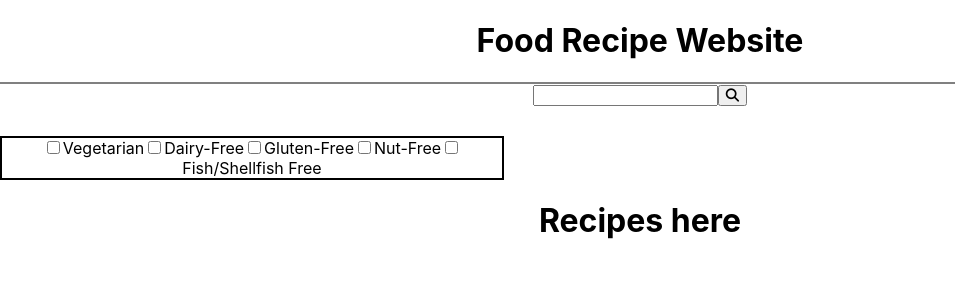
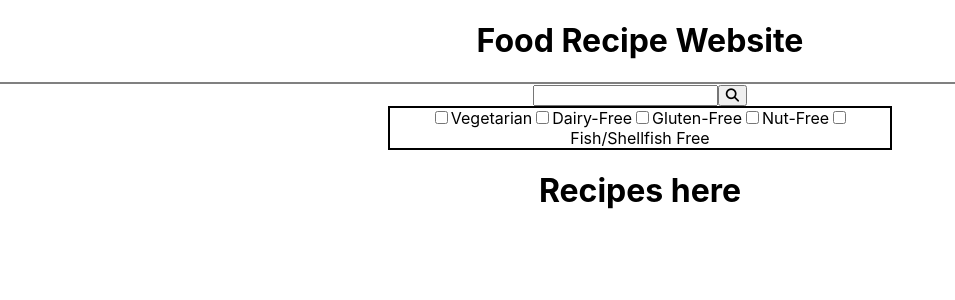
Before and after one commit to zherdrich/Recipe-App, a React (Create React App) app: page / in a window 1280 px wide. Shown: the top 300 px of the page, without its empty margins (0-955 px from the left). Built offline with nearby package versions, Linux system fonts and the light colour scheme.

Commit message:
added filter.tsx

```diff
--- /dev/null
+++ b/src/components/Filters.tsx
@@ -0,0 +1,20 @@
+export default function Filters() {
+  return (
+    <div className="filterSection">
+      <input id="vegetarian" type="checkbox" />
+      <label htmlFor="vegetarian">Vegetarian</label>
+
+      <input id="dairyfree" type="checkbox" />
+      <label htmlFor="dairyfree">Dairy-Free</label>
+
+      <input id="glutenfree" type="checkbox" />
+      <label htmlFor="glutenfree">Gluten-Free</label>
+
+      <input id="nutfree" type="checkbox" />
+      <label htmlFor="nutfree">Nut-Free</label>
+
+      <input id="shellfishfree" type="checkbox" />
+      <label htmlFor="shellfishfree">Fish/Shellfish Free</label>
+    </div>
+  );
+}
--- a/src/components/HomePage.css
+++ b/src/components/HomePage.css
@@ -1,6 +1,6 @@
 .HomePage .filterSection {
-    border: 2px solid black;
-    margin-top: 30px;
-    width: 500px;
-
+  border: 2px solid black;
+  margin-top: 30px;
+  width: 500px;
+  margin: auto;
 }
--- a/src/components/HomePage.tsx
+++ b/src/components/HomePage.tsx
@@ -1,8 +1,10 @@
 import { useState } from "react";
 import { Recipe } from "../models/id-model";
 import getRecipes from "../services/getRecipe";
+import Filters from "./Filters";
 import "./HomePage.css";
 import RecipeList from "./RecipeList";
+
 // use effect calls the function from getID
 export default function HomePage() {
   const [searchInput, setSearchInput] = useState<string>("");
@@ -36,22 +38,7 @@ export default function HomePage() {
           <i className="fa-solid fa-magnifying-glass"></i>
         </button>
       </div>
-      <div className="filterSection">
-        <input id="vegetarian" type="checkbox" />
-        <label htmlFor="vegetarian">Vegetarian</label>
-
-        <input id="dairyfree" type="checkbox" />
-        <label htmlFor="dairyfree">Dairy-Free</label>
-
-        <input id="glutenfree" type="checkbox" />
-        <label htmlFor="glutenfree">Gluten-Free</label>
-
-        <input id="nutfree" type="checkbox" />
-        <label htmlFor="nutfree">Nut-Free</label>
-
-        <input id="shellfishfree" type="checkbox" />
-        <label htmlFor="shellfishfree">Fish/Shellfish Free</label>
-      </div>
+      <Filters></Filters>
       <RecipeList mealData={mealData}></RecipeList>
     </div>
   );
--- a/src/components/RecipeList.tsx
+++ b/src/components/RecipeList.tsx
@@ -14,5 +14,3 @@ export default function RecipeList({ mealData }: RecipeListProps) {
     </div>
   );
 }
-
-// for when i get back: need to find the interface stuff to fix errors
--- a/src/models/id-model.ts
+++ b/src/models/id-model.ts
@@ -59,7 +59,7 @@ export interface recipeInterface {
   uri: string;
 }
 
-export default interface oldRecipe {
+export default interface oldecipe {
   from: number;
   to: number;
   count: number;
```
Also changed, not shown: src/services/getId.ts (added, +12 -0 lines).
